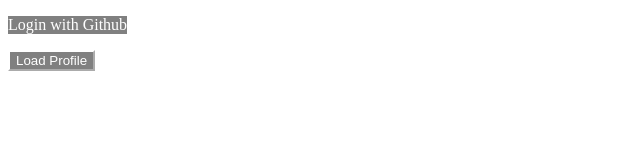
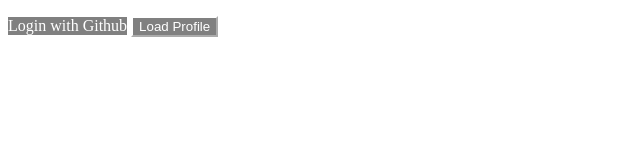
Before and after one commit to dristibutola/hoodie-welcome, a plain HTML site: page index.html in a window 1280 px wide. Shown: the whole page, without its empty margins (0-640 px from the left). Drawn offline with Linux system fonts and the light colour scheme.

Commit message:
Update index.html

```diff
--- a/index.html
+++ b/index.html
@@ -10,8 +10,8 @@
 </head>
 
 <body>
-    <p><a href="https://github.com/login/oauth/authorize?client_id=14a973416657e234da0a" class="button">Login with Github</a></p>
-    <button type="button" class="button">Load Profile</button>
+    <p><a href="https://github.com/login/oauth/authorize?client_id=14a973416657e234da0a" class="button">Login with Github</a>
+    <button type="button" class="button">Load Profile</button></p>
     <script src="script.js">
 
     </script>
```
